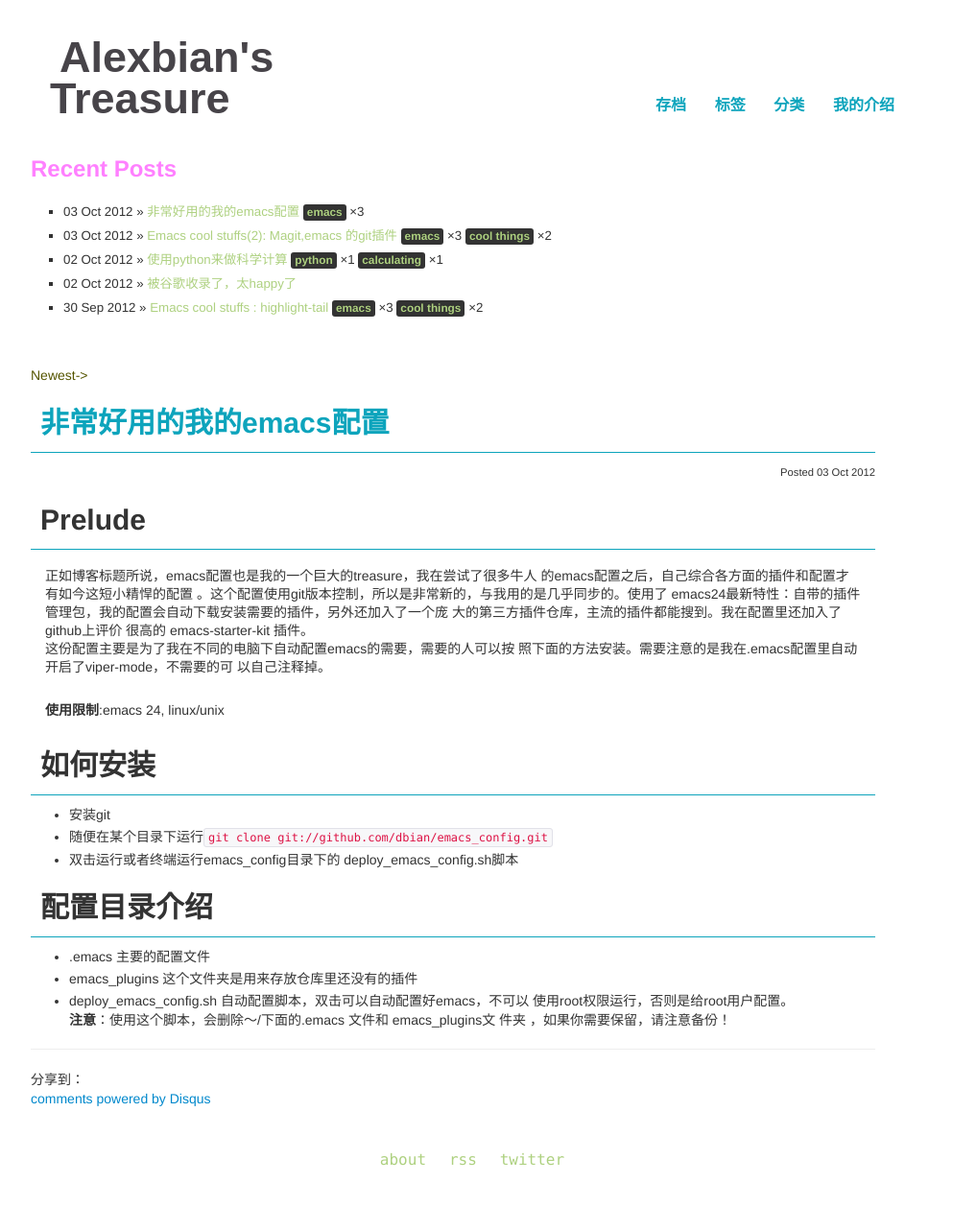
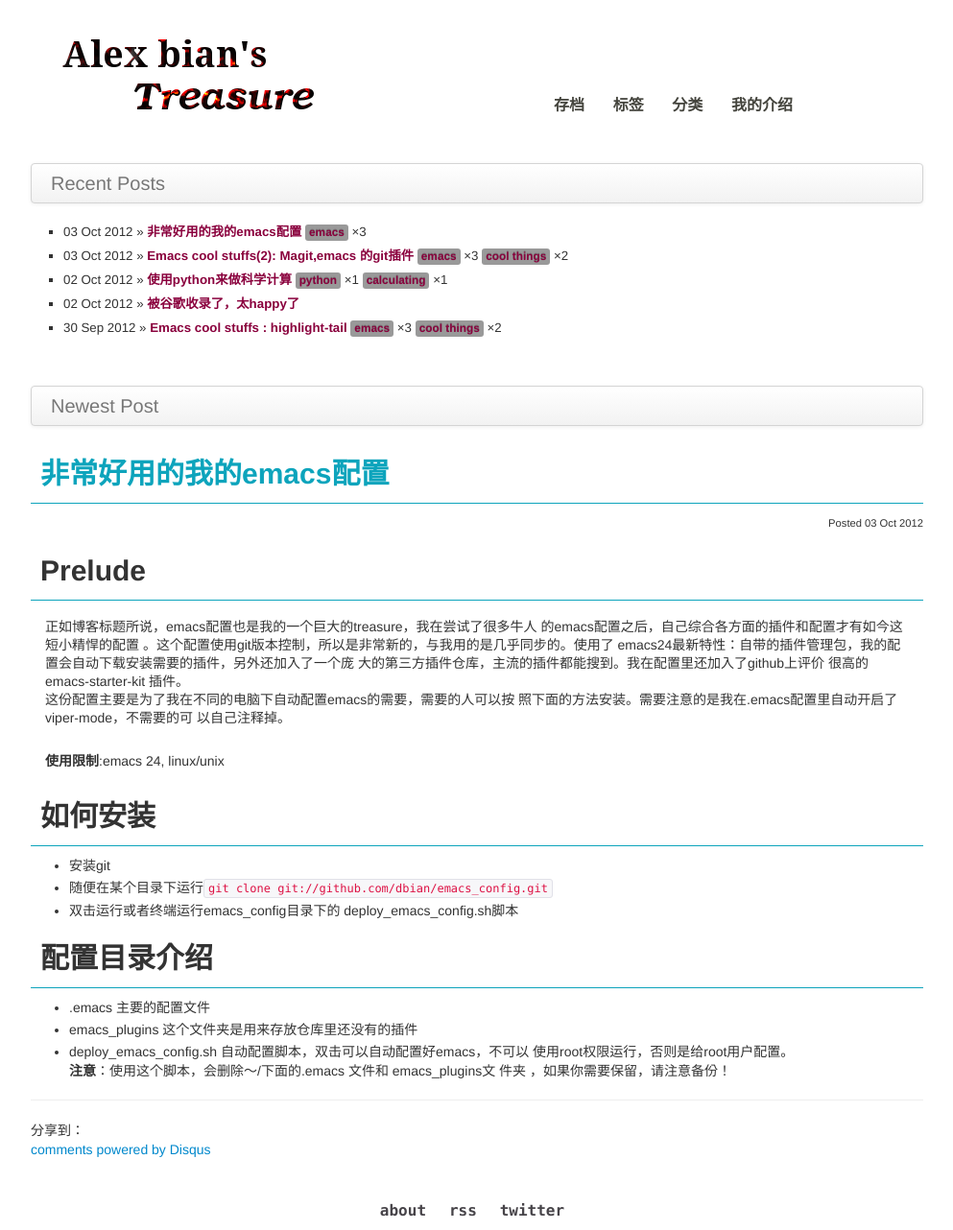
Before and after one commit to alexorg/dbian.github.com, a Jekyll site: the page built from index.html, in a window 1280 px wide. Shown: the whole page at 96% size, without its empty margins (158-1151 px from the left). Built offline with Jekyll 4.4.1, drawn with Linux system fonts in a browser that asks for light colours; Markdown is read by kramdown in place of the engine named in the settings; comment, search, counter and statistics services are not loaded; before the commit the page ends 1229 px from its top, so only the background shows below that.

Commit message:
almost finished new theme

```diff
--- a/_includes/JB/tags_list
+++ b/_includes/JB/tags_list
@@ -22,7 +22,7 @@ Usage:
 {% else %}
   {% if tags_list.first[0] == null %}
     {% for tag in tags_list %}
-    	<span class="label label-inverse"><a href="{{ BASE_PATH }}{{ site.JB.tags_path }}#{{ tag }}-ref">{{ tag }}</a></span> <span>×{{ site.tags[tag].size }}</span>
+    	<span class="label"><a href="{{ BASE_PATH }}{{ site.JB.tags_path }}#{{ tag }}-ref">{{ tag }}</a></span> <span>×{{ site.tags[tag].size }}</span>
     {% endfor %}
   {% else %}
     {% for tag in tags_list %}
--- a/_includes/themes/clean/default.html
+++ b/_includes/themes/clean/default.html
@@ -4,7 +4,7 @@
 <html xmlns="http://www.w3.org/1999/xhtml" xml:lang="en" lang="en-us">
 <head>
    <meta http-equiv="content-type" content="text/html; charset=utf-8" />
-   <title>Alexbian's Treasure &raquo; {{ page.title }}</title>
+   <title>Alexbian's Treasure</title>
    <meta name="author" content="Alexbian" />
    <link href="http://feeds2.feedburner.com/git-ready" rel="alternate" title="RSS" type="application/rss+xml" />
    <link rel="stylesheet" href="/css/reset.css" type="text/css" media="screen, projection" />
@@ -16,17 +16,21 @@
 </head>
 <body>
   <div class="container">
+    <div class='head'>
     <div class="grid_40 prefix_2 title">
-      <h1><a href="/">Alexbian's Treasure</a></h1>
+      <h1><a href="/"><img src="/img/blogLogo.png"></a></h1>
     </div>
 
     <div class="grid_41 suffix_2 info">
-      <div class="cat">
-	<a href="/archive.html">存档</a>
-	<a href="/tags.html">标签</a>
-	<a href="/categories.html">分类</a>
-	<a href="/pages/about.html">我的介绍</a>
-      </div>
+      <nav>
+        <ul>
+	  <li><a href="/archive.html">存档</a></li>
+	  <li><a href="/tags.html">标签</a></li>
+	  <li><a href="/categories.html">分类</a></li>
+	  <li><a href="/pages/about.html">我的介绍</a></li>
+        </ul>
+      </nav>
+    </div>
     </div>
     <div class="grid_8 prefix_2 suffix_2 main">
       {{ content }}
--- a/css/960.css
+++ b/css/960.css
@@ -1,7 +1,12 @@
 .container,.container_16{margin-left:auto;margin-right:auto;width:800px}.grid_1,.grid_2,.grid_3,.grid_4,.grid_5,.grid_6,.grid_7,.grid_8,.grid_9,.grid_10,.grid_11,.grid_12,.grid_13,.grid_14,.grid_15,.grid_16{display:inline;float:left;margin-left:10px;margin-right:10px}.container .grid_3,.container_16 .grid_4{width:220px}
-.container .grid_9,.container_16 .grid_12{width:700px}.container .grid_12,.container_16 .grid_16{width:940px}.alpha{margin-left:0}
+.container .grid_9,.container_16 .grid_12{width:700px}.container .grid_12,.container_16 .grid_16{width:940px}
+.alpha{
+margin-left:0;
+width: 100%
+}
 .omega{
-margin: 20px
+margin: 20px;
+width:100%
 }
 .container .grid_1{width:60px}
 .container .grid_41  {
--- a/css/reset.css
+++ b/css/reset.css
@@ -1 +1 @@
-html,body,div,span,applet,object,iframe,h1,h2,h3,h4,h5,h6,p,blockquote,pre,a,abbr,acronym,address,big,cite,code,del,dfn,em,font,img,ins,kbd,q,s,samp,small,strike,strong,sub,sup,tt,var,b,u,i,center,dl,dt,dd,ol,ul,li,fieldset,form,label,legend,table,caption,tbody,tfoot,thead,tr,th,td{margin:0;padding:0;border:0;outline:0;font-size:100%;vertical-align:baseline;background:transparent}body{line-height:1}ol,ul{list-style:none}blockquote,q{quotes:none}blockquote:before,blockquote:after,q:before,q:after{content:'';content:none}:focus{outline:0}ins{text-decoration:none}del{text-decoration:line-through}table{border-collapse:collapse;border-spacing:0}
+html,body,div,span,applet,object,iframe,h1,h2,h3,h4,h5,h6,p,blockquote,pre,a,abbr,acronym,address,big,cite,code,del,dfn,em,font,img,ins,kbd,q,s,samp,small,strike,strong,sub,sup,tt,var,b,u,i,center,dl,dt,dd,ol,ul,li,fieldset,form,label,legend,table,caption,tbody,tfoot,thead,tr,th,td{margin:0;padding:0;border:0;outline:0;font-size:100%;vertical-align:baseline;background:transparent}body{line-height:1}ol{list-style:none}blockquote,q{quotes:none}blockquote:before,blockquote:after,q:before,q:after{content:'';content:none}:focus{outline:0}ins{text-decoration:none}del{text-decoration:line-through}table{border-collapse:collapse;border-spacing:0}
--- a/css/screen.css
+++ b/css/screen.css
@@ -1,13 +1,18 @@
 body {
   background-color: white;
-  font: 13.34px Verdana, helvetica, arial, clean, sans-serif;
-  *font-size: small;
+  /*font: 13.34px Verdana, helvetica, arial, clean, sans-serif;
+  *font-size: small;*/
 }
 
 iframe {
 	margin: 0 15px;
 }
-
+nav ul {
+    list-style-type: disc;
+}
+nav li {
+    display: inline;
+}
 a {
   color: #8A003D;
   text-decoration: none;
@@ -35,7 +40,7 @@ p {
 #disqus { background: #DEE6CF; padding: 10px; }
 #dsq-content { width: 575px; }
 #date { text-align: right; color: #333; font-size: 80%;}
-#post img { padding: 10px; border: 2px solid #aaa; background: #eee; }
+#post img { padding: 10px; border: 2px solid #aaa}
 #feedburner {
   position: fixed;
   bottom: 0;
@@ -62,7 +67,7 @@ p {
     margin-bottom: 5px;
   }
 
-  .recent a{ color: #AED180; }
+  .recent li a{ color: #8A003D;font-weight:bold }
   .recent a:hover { color: #FFE3A3; text-decoration: underline; background: none; }
 
   ul.posts span {
@@ -86,7 +91,7 @@ p {
       margin-left: 5px;
   }
 .title {
-  margin: 40px 0 0 40px;
+  margin: 10px 0 0 40px;
 }
 
 .title h1 {
@@ -102,7 +107,7 @@ p {
 }
 
 .info {
-    text-align: right;
+    /*text-align: right;*/
     color: #E3DF8A;
     font-weight: bold;
     font-size: 16px;
@@ -110,7 +115,7 @@ p {
 }
 
 .info a {
-    color: #0DA4BC;
+    color: #44443D;
     margin-right: 20px
 }
 .info a:hover {
@@ -192,11 +197,12 @@ color: #aaa;
 }
 
 .footer a {
-	color: #AED180;
-	font-size: 16px;
-	display:inline-block;
-	padding: 10px;
-	font-family: "Consolas", "Monaco", "Courier New", "Courier", monospace;
+    color: #474449;
+    font-weight: bold;
+    font-size: 16px;
+    display:inline-block;
+    padding: 10px;
+    font-family: "Consolas", "Monaco", "Courier New", "Courier", monospace;
 }
 
 .footer a:hover {
--- a/index.html
+++ b/index.html
@@ -4,18 +4,29 @@ title: Just calm down, and listen.
 ---
 {% include JB/setup %}
 <div class="grid_2 omega">
-  <h3 id="purple"> Recent Posts </h3>
+  <div class="navbar">
+    <div class="navbar-inner">
+      <a class="brand" href="#">Recent Posts</a>
+    </div>
+  </div>
   <ul class="recent">
-  {% for post in site.posts limit: 5 %}
-    <li><span>{{ post.date | date_to_string }}</span> &raquo; <a href="{{ post.url }}">{{ post.title }}</a>{% assign tags_list = post.tags %}
-    {% include JB/tags_list %} </li>
-  {% endfor %}
+    {% for post in site.posts limit: 5 %}
+    <li><span>{{ post.date | date_to_string }}</span>
+      &raquo; <a href="{{ post.url }}">{{ post.title }}</a>{% assign tags_list = post.tags %}
+      {% include JB/tags_list %} </li>
+    {% endfor %}
   </ul>
 </div>
+
 {% assign post_list = site.posts %}
 
 <div id="post" class="grid_8 alpha content">
-  <span style="color: #550">Newest-></span> <h2><a href="{{ post_list[0].url }}">{{ post_list[0].title }}  </a></h2>
+  <div class="navbar">
+    <div class="navbar-inner">
+      <a class="brand" href="#">Newest Post</a>
+    </div>
+  </div>
+  <h2><a href="{{ post_list[0].url }}">{{ post_list[0].title }}  </a></h2>
   <div id="date">Posted {{ post_list[0].date | date_to_string }}</div>
   {{ post_list[0].content }}
 
```
Also changed, not shown: img/blogLogo.png (added).
